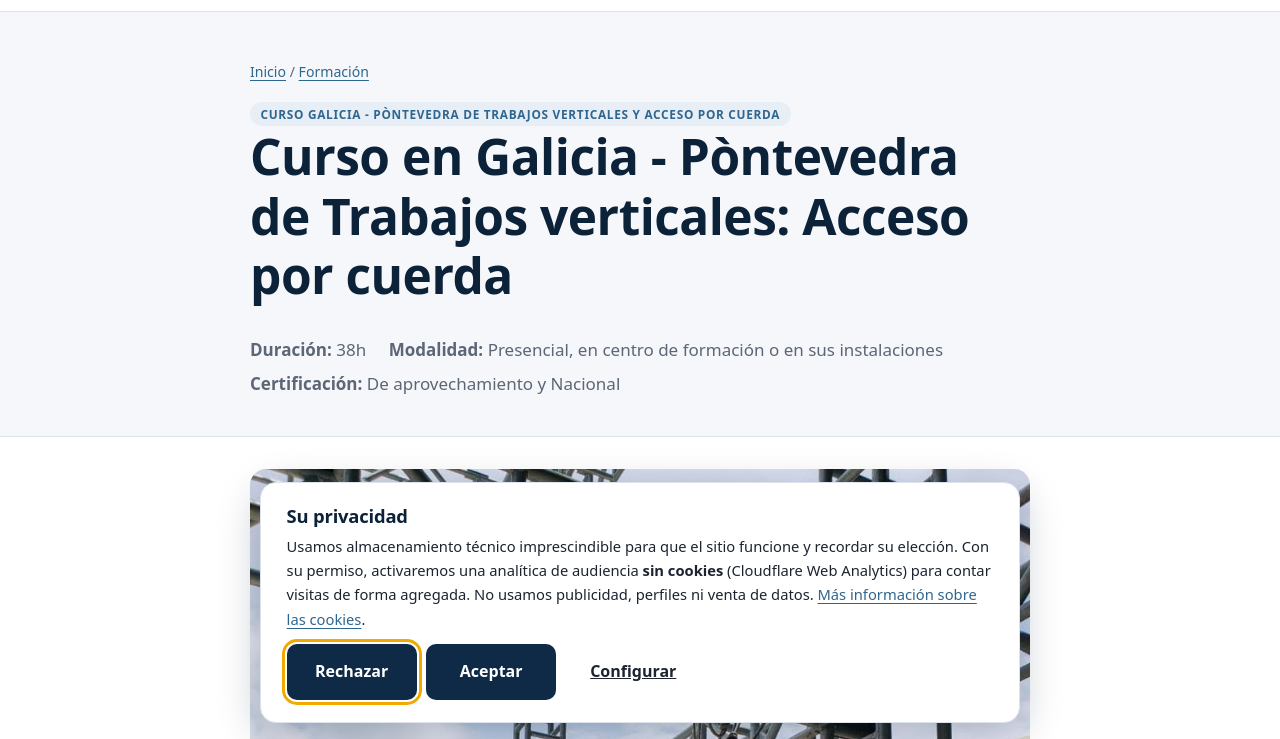
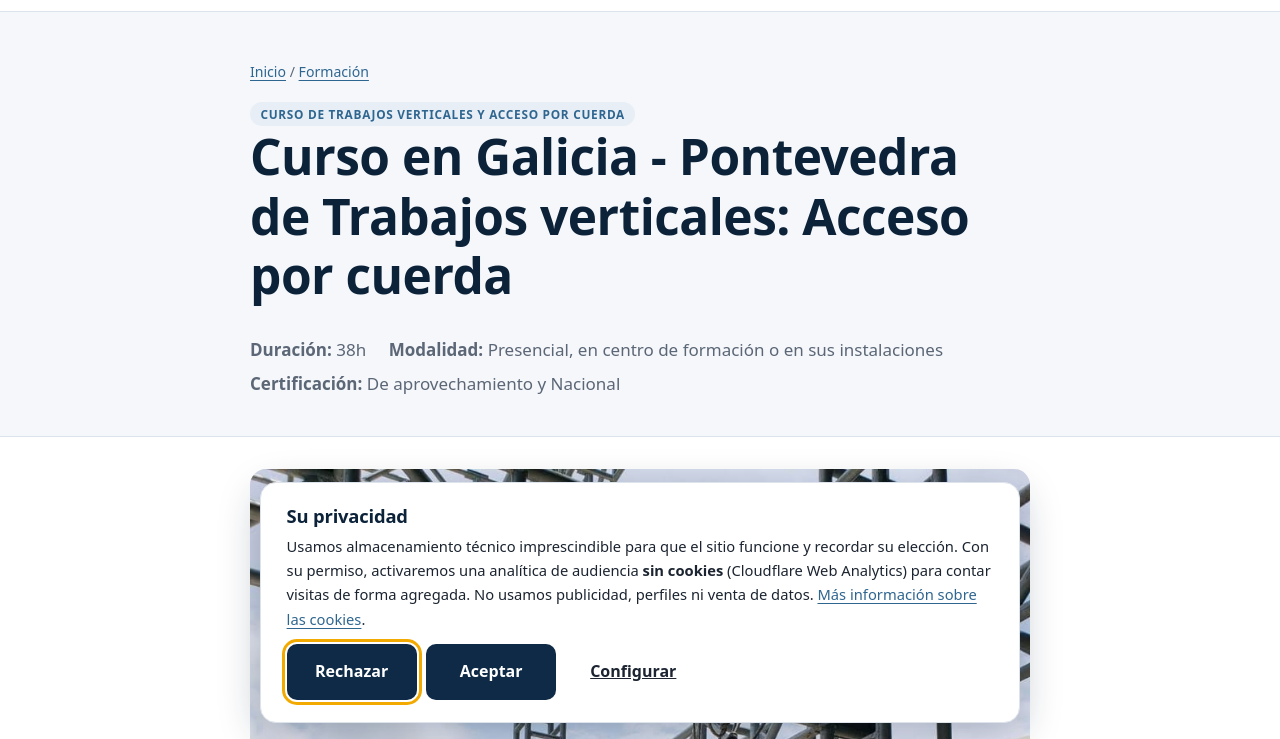
Before and after one commit to Jhonbedoyaestevan/industryproject-web, an Eleventy site: page src/content/formacion/trabajos-verticales.md in a window 1280 px wide. Shown: the part 61-800 px from the top of the page. Built offline with nearby package versions, Linux system fonts and the light colour scheme; Eleventy itself is replaced by a stand-in of ours; files that its build step writes are made by us from their sources.

Commit message:
contenido(Curso): actualizar «trabajos-verticales»

```diff
--- a/src/content/formacion/trabajos-verticales.md
+++ b/src/content/formacion/trabajos-verticales.md
@@ -1,12 +1,11 @@
 ---
-title: "Curso en Galicia - Pòntevedra de Trabajos verticales: Acceso por cuerda"
+title: "Curso en Galicia - Pontevedra de Trabajos verticales: Acceso por cuerda"
 orden: 2
 draft: false
-categoria: "Curso Galicia - Pòntevedra de Trabajos verticales y acceso por cuerda "
-resumen: >-
-  Curso Galicia - Pòntevedra
-
-  Técnicas de acceso y posicionamiento mediante cuerdas para trabajos en fachadas, estructuras y espacios de difícil acceso y espacios confinados mediante tecnicas de cuerda
+categoria: "Curso de Trabajos verticales y acceso por cuerda "
+resumen: "Técnicas de acceso y posicionamiento mediante cuerdas para trabajos en
+  fachadas, estructuras y espacios de difícil acceso y espacios confinados
+  mediante tecnicas de cuerda "
 puntos:
   - Montaje de cabecras de trabajo y anclajes
   - Descenso, ascenso, tecnicas  maniobras sobre cuerdas y paso de nudos
```
